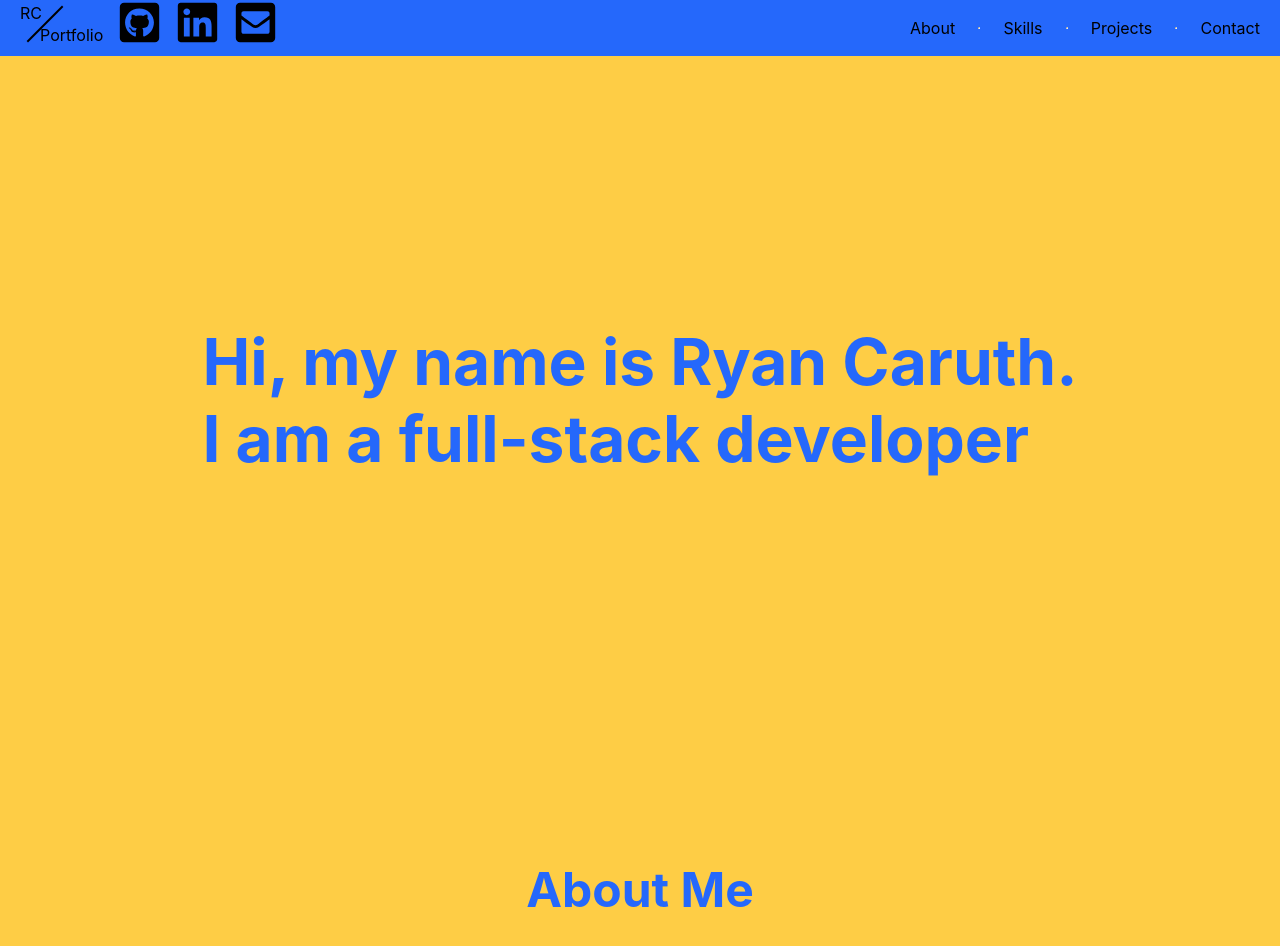
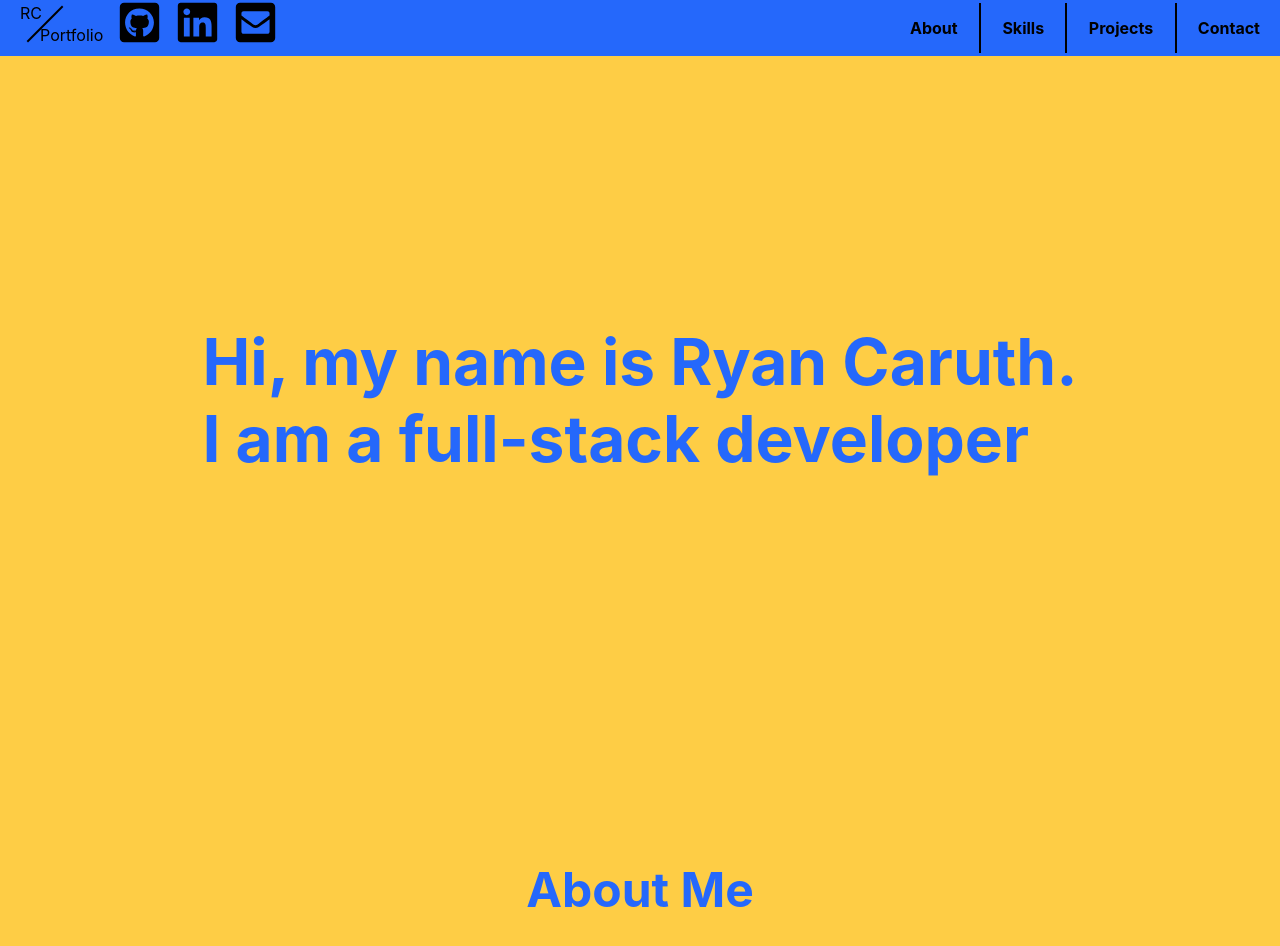
Before and after one commit to Ryan-Caruth/my-portfolio, a React (Create React App) app: page / in a window 1280 px wide. Shown: the top 946 px of the page. Built offline with nearby package versions, Linux system fonts and the light colour scheme.

Commit message:
Added a hover effect on the navigation tabs

```diff
--- a/src/components/navbar/navbar.css
+++ b/src/components/navbar/navbar.css
@@ -61,9 +61,22 @@ span {
   justify-content: space-between;
   width: 350px;
   margin-right: 20px;
+  font-weight: bold;
+}
+
+hr {
+  color: black;
+  background-color: black;
+  border: solid;
+  border-width: 1px;
+  height: 50px;
 }
 
 li {
   list-style: none;
   cursor: pointer;
 }
+
+li:hover {
+  color: #FECD45;
+}
```
